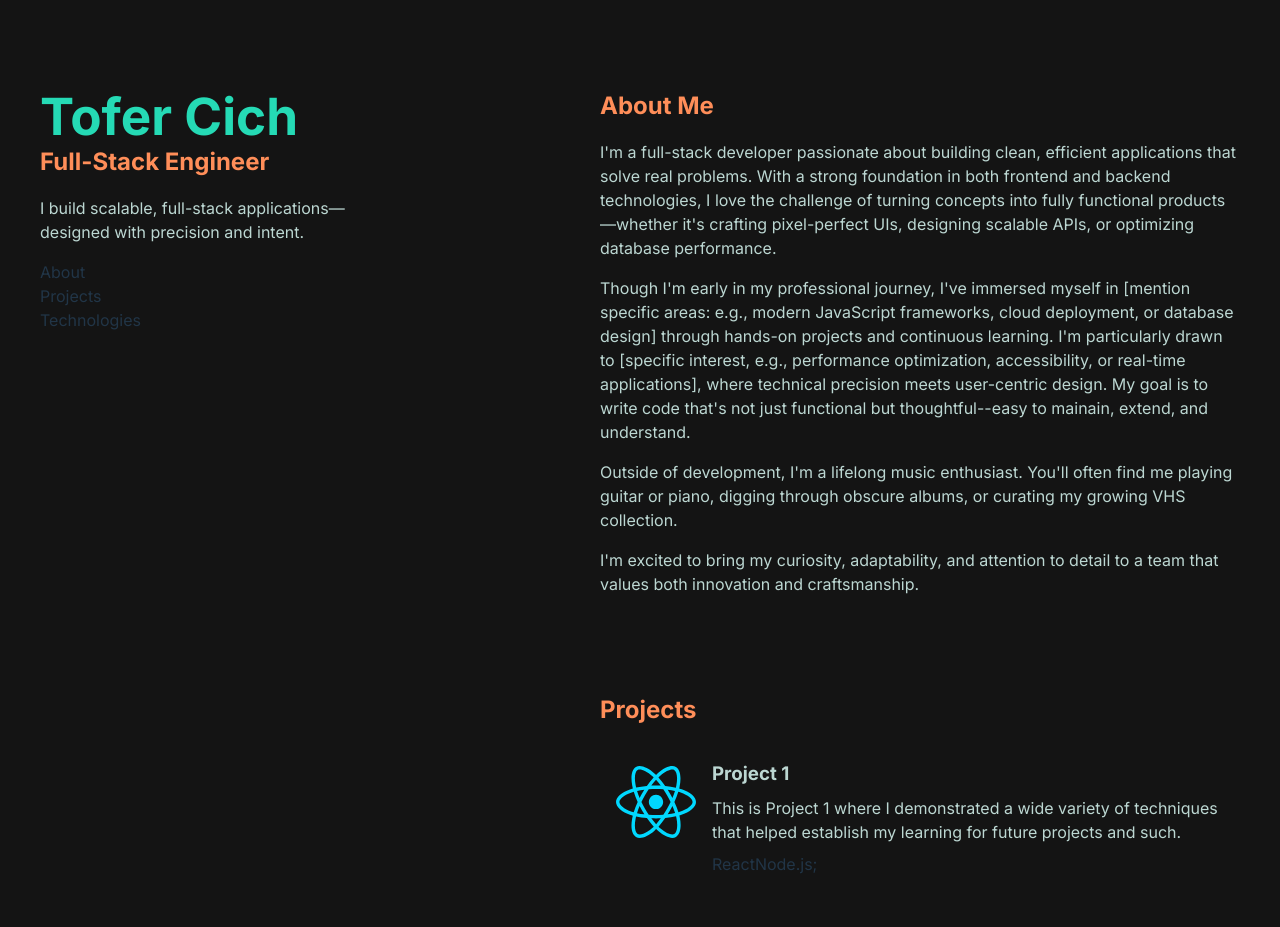
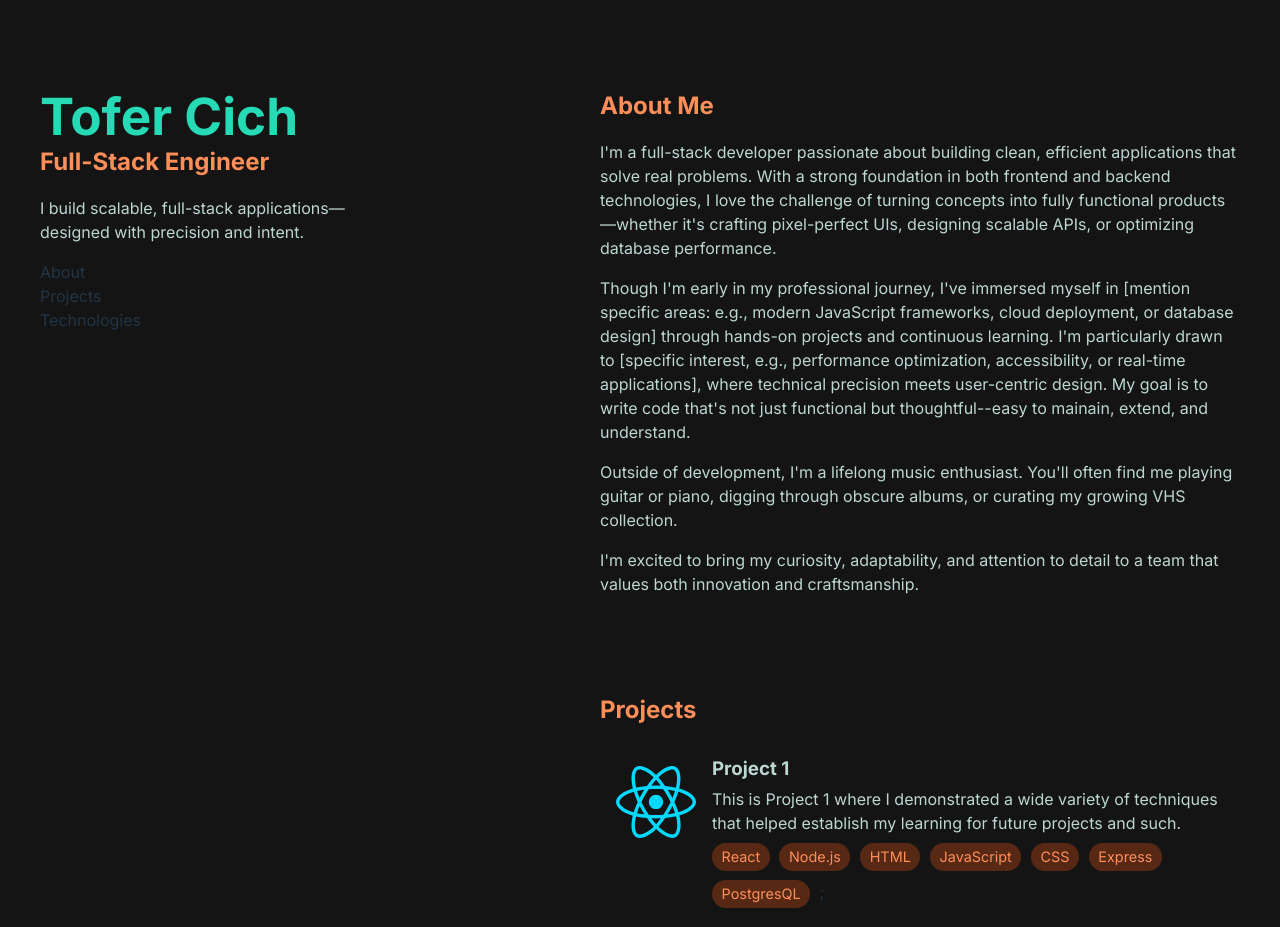
Before and after one commit to tofer-cich/portfolio-website, a React (Vite) app: page / in a window 1280 px wide. Shown: the top 927 px of the page. Built offline with nearby package versions, Linux system fonts and the light colour scheme; a web font is replaced by a local one.

Commit message:
Styled and formatted techBubbles in ProjectCards
ProjectCards need a clear way to see what skills/techniques were used.

```diff
--- a/src/App.css
+++ b/src/App.css
@@ -160,3 +160,22 @@ main {
 .project-card-img img {
   width: 5rem;
 }
+
+.tech-bubbles {
+  display: flex;
+  flex-wrap: wrap;
+  gap: .6rem;
+}
+
+h3 {
+  line-height: 100%;
+}
+
+.tech-bubbles > span {
+  background-color: rgba(153, 63, 22, 50%);
+  color: var(--myOrange);
+  box-sizing: border-box;
+  padding: .2rem .6rem;
+  border-radius: 70px;
+  font-size: .9rem;
+}
--- a/src/App.jsx
+++ b/src/App.jsx
@@ -14,7 +14,7 @@ function App() {
         techniques that helped establish my learning for future
         projects and such.
       `,
-      techBubbles: ["React", "Node.js"],
+      techBubbles: ["React", "Node.js", "HTML", "JavaScript", "CSS", "Express", "PostgresQL"],
     },
     {
       img: react,
```
